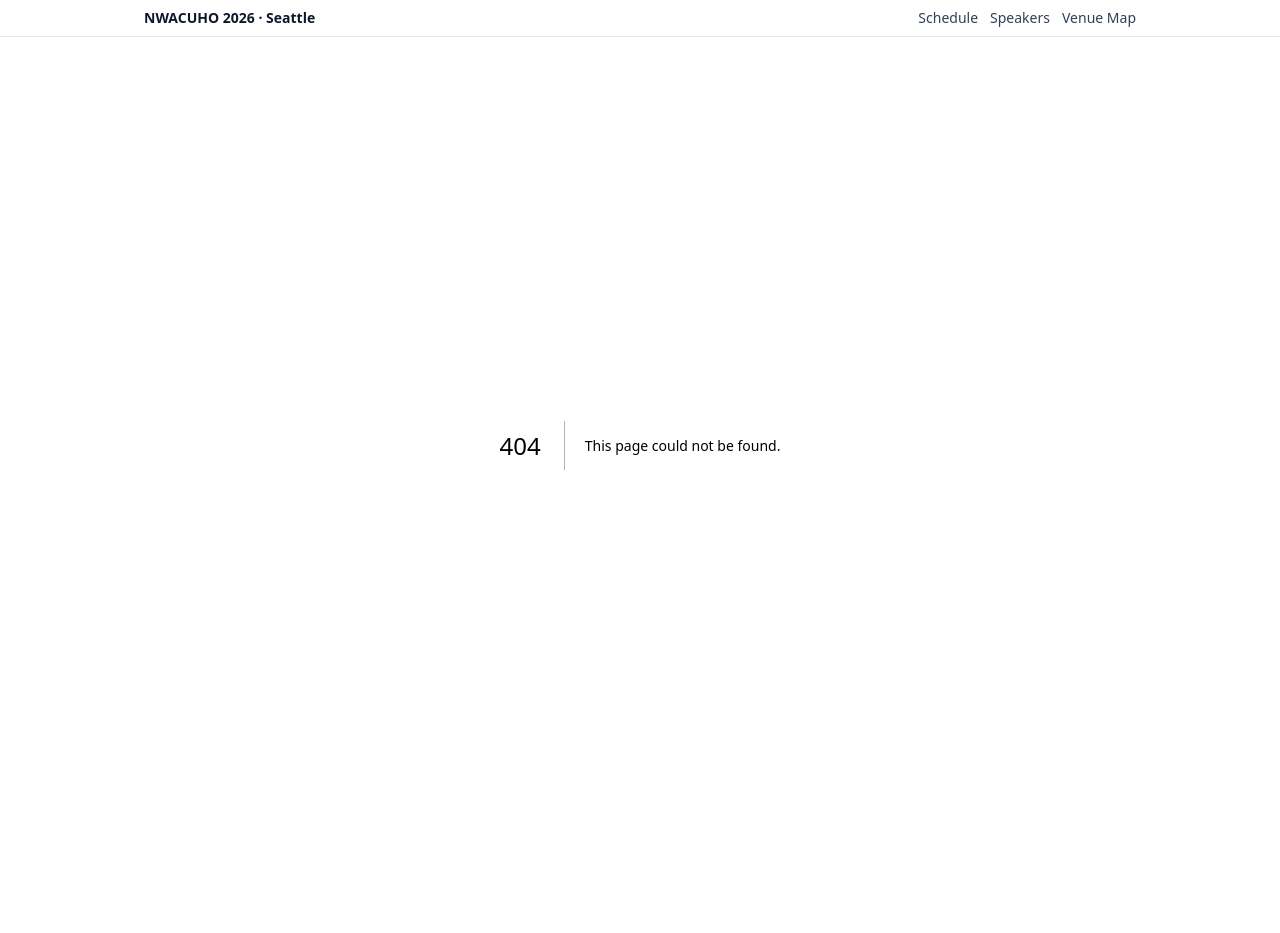
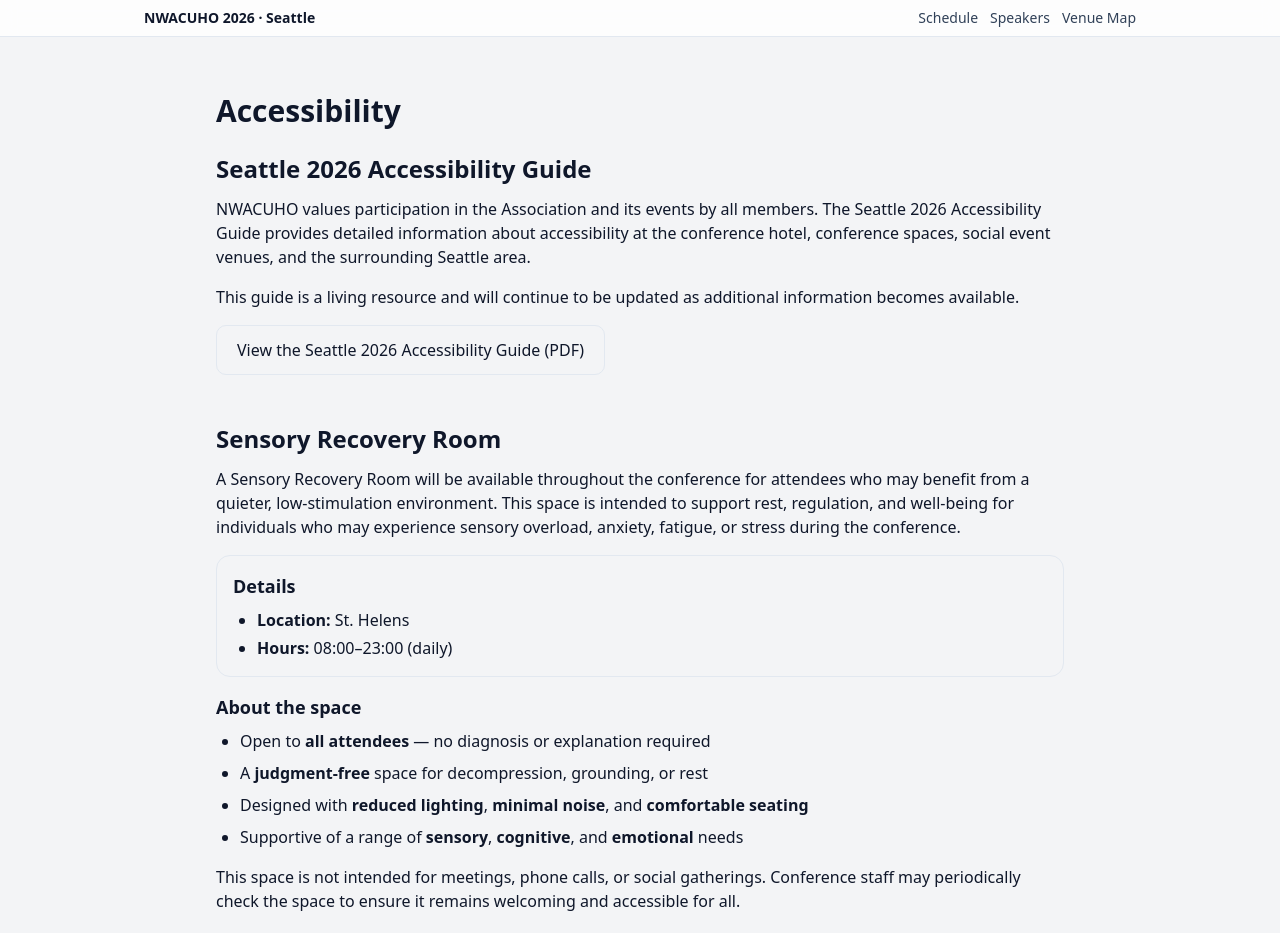
Before and after one commit to cristal-netizen/conf-schedule-nwacuho, a Next.js app: page /accessibility in a window 1280 px wide. Before the commit this address had no page. Shown: the top 933 px of the page. Before the commit the page ends 845 px from the top, so only its background shows below. Built offline with nearby package versions, Linux system fonts and the light colour scheme.

Commit message:
Add Accessibility page and Seattle 2026 Accessibility Guide PDF

```diff
--- /dev/null
+++ b/app/accessibility/page.tsx
@@ -0,0 +1,98 @@
+// app/accessibility/page.tsx
+import Link from "next/link";
+
+export default function AccessibilityPage() {
+  return (
+    <main className="mx-auto max-w-4xl px-6 py-12">
+      <h1 className="text-3xl font-bold mb-6">Accessibility</h1>
+
+      {/* Accessibility Guide */}
+      <section className="mb-12">
+        <h2 className="text-2xl font-semibold mb-3">
+          Seattle 2026 Accessibility Guide
+        </h2>
+
+        <p className="mb-4">
+          NWACUHO values participation in the Association and its events by all
+          members. The Seattle 2026 Accessibility Guide provides detailed
+          information about accessibility at the conference hotel, conference
+          spaces, social event venues, and the surrounding Seattle area.
+        </p>
+
+        <p className="mb-4">
+          This guide is a living resource and will continue to be updated as
+          additional information becomes available.
+        </p>
+
+        <Link
+          href="/documents/Seattle-2026-Accessibility-Guide.pdf"
+          target="_blank"
+          rel="noopener noreferrer"
+          className="inline-block rounded-lg border px-5 py-3 font-medium hover:bg-gray-100 focus:outline-none focus:ring-2 focus:ring-offset-2"
+          aria-label="View the Seattle 2026 Accessibility Guide PDF (opens in a new tab)"
+        >
+          View the Seattle 2026 Accessibility Guide (PDF)
+        </Link>
+      </section>
+
+      {/* Sensory Recovery Room */}
+      <section aria-labelledby="sensory-recovery-room">
+        <h2 id="sensory-recovery-room" className="text-2xl font-semibold mb-3">
+          Sensory Recovery Room
+        </h2>
+
+        <p className="mb-4">
+          A Sensory Recovery Room will be available throughout the conference
+          for attendees who may benefit from a quieter, low-stimulation
+          environment. This space is intended to support rest, regulation, and
+          well-being for individuals who may experience sensory overload,
+          anxiety, fatigue, or stress during the conference.
+        </p>
+
+        <div className="rounded-xl border p-4 mb-4">
+          <h3 className="text-lg font-semibold mb-2">Details</h3>
+          <ul className="list-disc pl-6 space-y-1">
+            <li>
+              <strong>Location:</strong> St. Helens
+            </li>
+            <li>
+              <strong>Hours:</strong> 08:00–23:00 (daily)
+            </li>
+          </ul>
+        </div>
+
+        <h3 className="text-lg font-semibold mb-2">About the space</h3>
+        <ul className="list-disc pl-6 space-y-2">
+          <li>
+            Open to <strong>all attendees</strong> — no diagnosis or explanation
+            required
+          </li>
+          <li>
+            A <strong>judgment-free</strong> space for decompression, grounding,
+            or rest
+          </li>
+          <li>
+            Designed with <strong>reduced lighting</strong>,{" "}
+            <strong>minimal noise</strong>, and{" "}
+            <strong>comfortable seating</strong>
+          </li>
+          <li>
+            Supportive of a range of <strong>sensory</strong>,{" "}
+            <strong>cognitive</strong>, and <strong>emotional</strong> needs
+          </li>
+        </ul>
+
+        <p className="mt-4">
+          This space is not intended for meetings, phone calls, or social
+          gatherings. Conference staff may periodically check the space to
+          ensure it remains welcoming and accessible for all.
+        </p>
+
+        <p className="mt-4">
+          Attendees are welcome to use the space at any time during open hours,
+          for as long or as briefly as needed. No reservation is required.
+        </p>
+      </section>
+    </main>
+  );
+}
```
Also changed, not shown: 1 other file (tests, documents, lock files or other folders).
